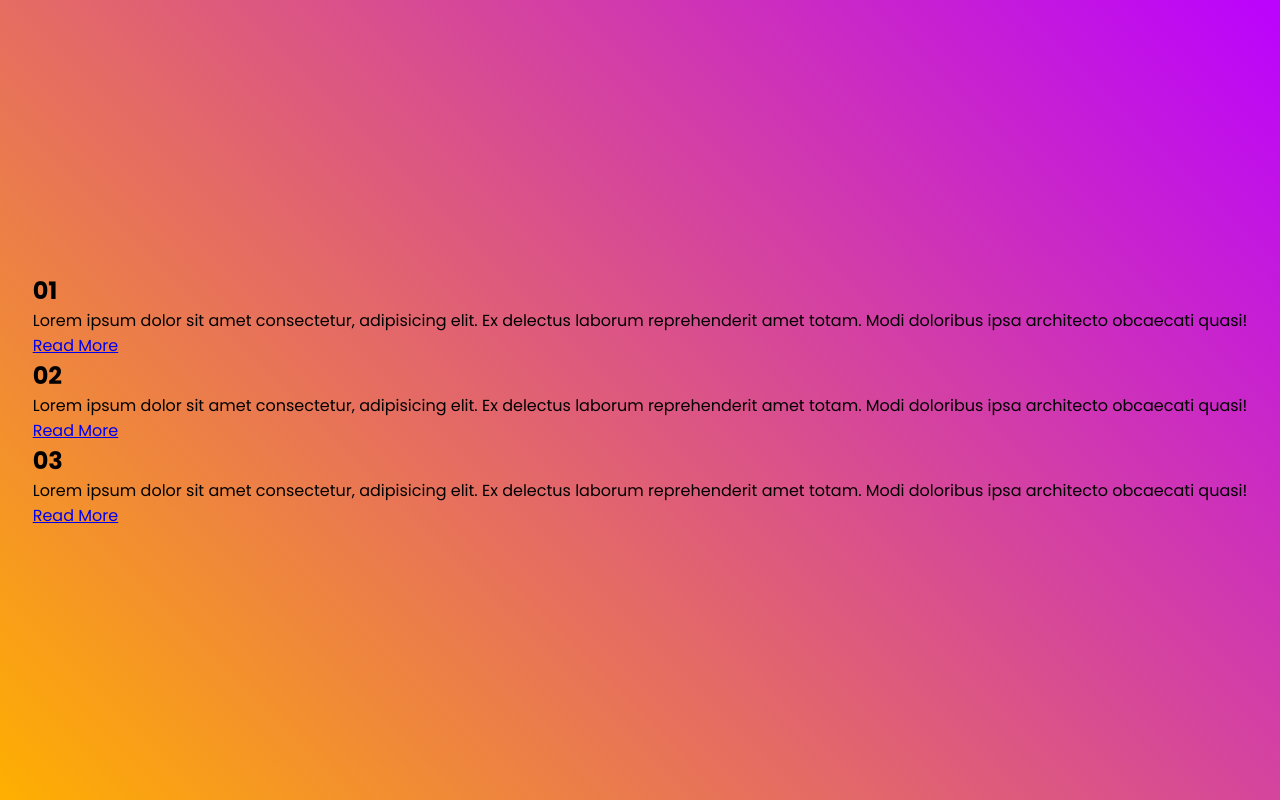
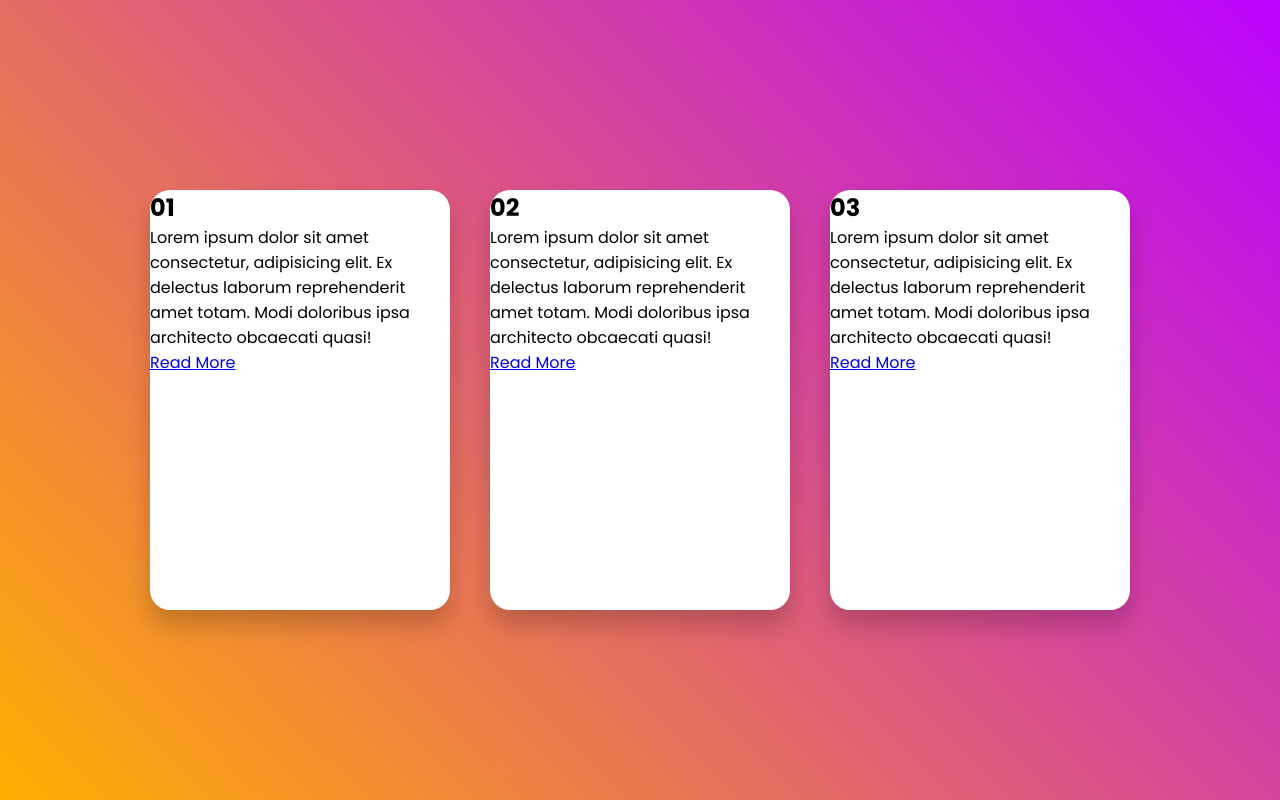
Before and after one commit to samseen/CSS-Card-Hover-Effect, a plain HTML site: page index.html in a window 1280 px wide. Drawn offline with Linux system fonts and the light colour scheme.

Commit message:
Styled the container card.

```diff
--- a/style.css
+++ b/style.css
@@ -15,3 +15,25 @@ body {
     background: linear-gradient(45deg, #ffaf00, #bb02ff);
     background-attachment: fixed;
 }
+
+.container {
+    position: relative;
+    width: 1150px;
+    padding: 20px;
+    display: flex;
+    justify-content: center;
+    align-items: center;
+    flex-wrap: wrap;
+}
+
+.container .card {
+    position: relative;
+    width: 300px;
+    height: 420px;
+    background: #fff;
+    margin: 20px;
+    border-radius: 20px;
+    overflow: hidden;
+    box-shadow: 0 15px 25px rgba(0, 0, 0, 0.2);
+    transition: 0.5s;
+}
```
